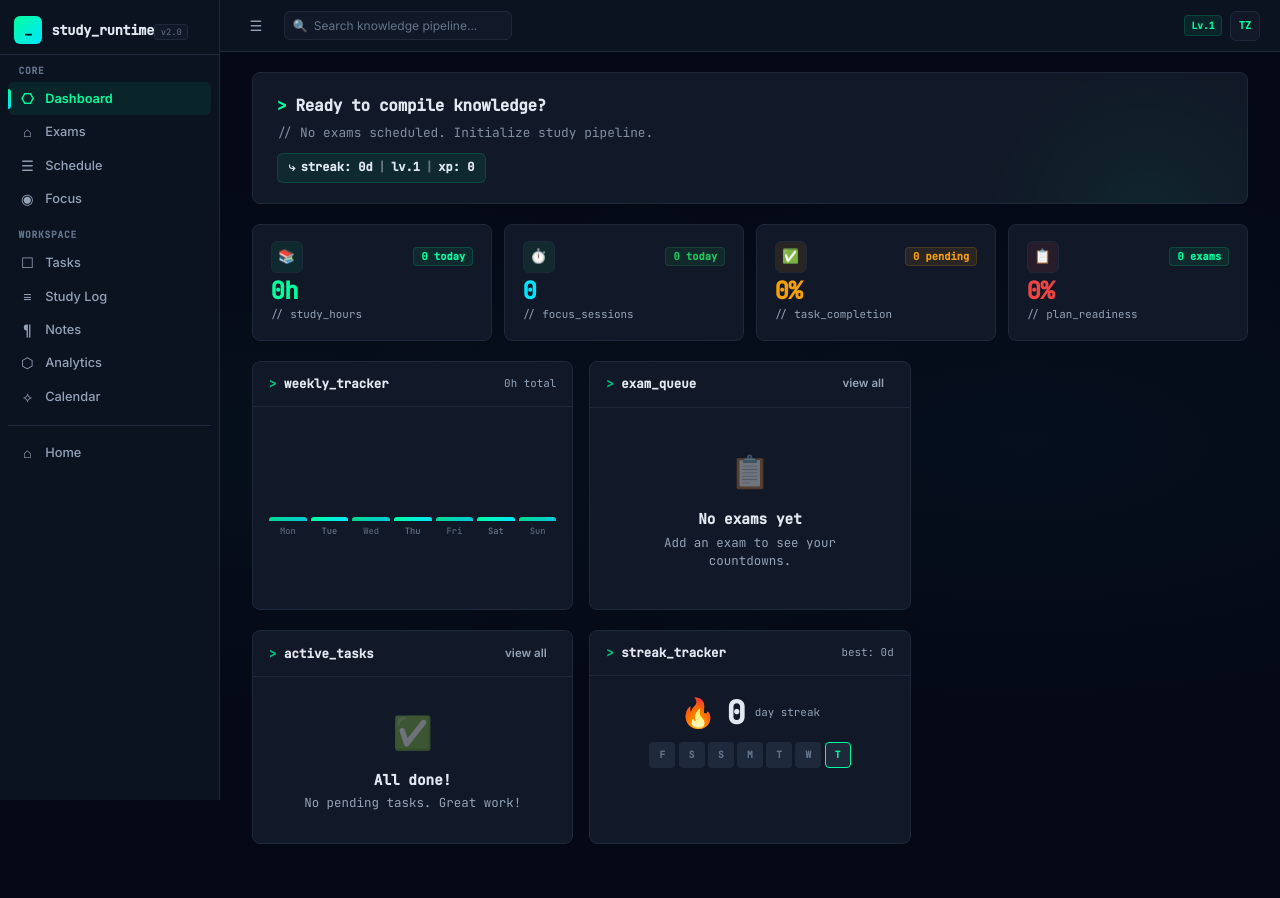
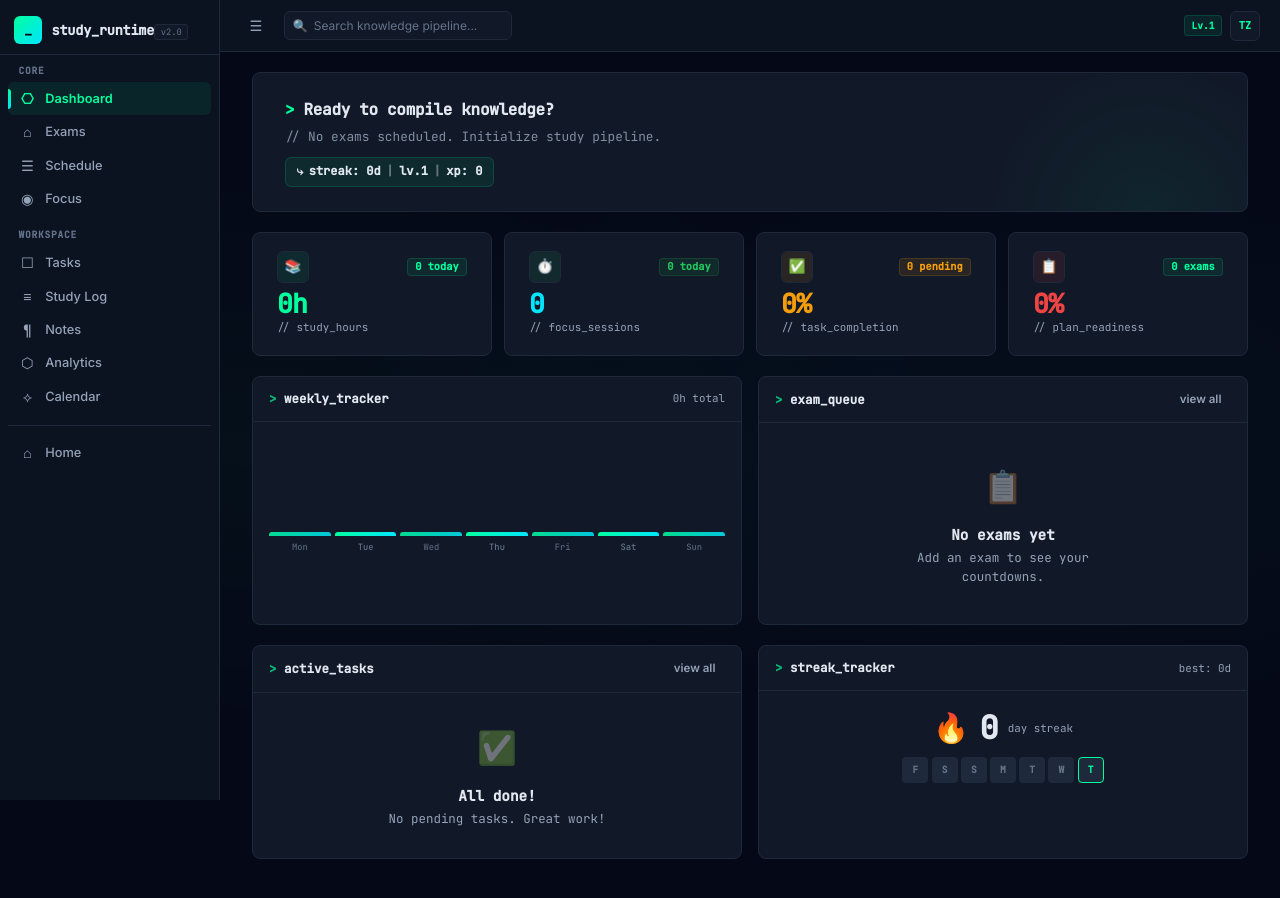
Before and after one commit to TabiqZargar/Smart-Exam-Planner, a React (Vite) app: page / in a window 1280 px wide. Both pictures are taken after a click on the button "launch_app". Built offline with nearby package versions, Linux system fonts and the light colour scheme.

Commit message:
fixed for desktop

```diff
--- a/src/App.css
+++ b/src/App.css
@@ -341,7 +341,7 @@ select.input {
 
 .stats-grid {
   display: grid;
-  grid-template-columns: repeat(auto-fit, minmax(180px, 1fr));
+  grid-template-columns: repeat(auto-fit, minmax(min(100%, 200px), 1fr));
   gap: 0.75rem; margin-bottom: 1.25rem;
 }
 .stat-card {
@@ -378,12 +378,12 @@ select.input {
 }
 
 .dashboard-grid {
-  display: grid; grid-template-columns: 1fr;
+  display: grid;
+  grid-template-columns: repeat(auto-fill, minmax(min(100%, 360px), 1fr));
   gap: 0.875rem; margin-bottom: 1.25rem;
 }
-@media (min-width: 768px) { .dashboard-grid { grid-template-columns: 1fr 1fr; } }
-@media (min-width: 1280px) { .dashboard-grid { grid-template-columns: repeat(3, 1fr); gap: 1rem; } }
-@media (min-width: 1920px) { .dashboard-grid { grid-template-columns: repeat(4, 1fr); gap: 1.25rem; } }
+@media (min-width: 1024px) { .dashboard-grid { gap: 1rem; } }
+@media (min-width: 1920px) { .dashboard-grid { gap: 1.25rem; } }
 
 /* ===================== EXAMS ===================== */
 .exam-grid {
@@ -1254,8 +1254,9 @@ select.input {
 @media (max-width: 639px) {
   .welcome-banner { padding: 1rem 1.25rem; }
   .welcome-title { font-size: 0.88rem; }
-  .stats-grid { grid-template-columns: 1fr; gap: 0.55rem; }
+  .stats-grid { gap: 0.55rem; }
   .stat-card-value { font-size: 1.25rem; }
+  .stat-card { padding: 0.85rem; }
   .pomodoro-timer { font-size: 3rem; }
   .pomodoro-circle { width: 200px; height: 200px; }
   .pomodoro-fullscreen .pomodoro-timer { font-size: 3.5rem; }
@@ -1277,50 +1278,55 @@ select.input {
 
 /* --- Tablet (768px–1023px) --- */
 @media (min-width: 768px) and (max-width: 1023px) {
-  .stats-grid { grid-template-columns: repeat(2, 1fr); }
   .landing-hero { padding: 4.5rem 2rem 5rem; }
   .landing-title { font-size: 2rem; }
   .calendar-day { min-height: 60px; }
+  .stat-card { padding: 1rem 1.25rem; }
 }
 
 /* --- Laptop (1024px–1279px) --- */
 @media (min-width: 1024px) and (max-width: 1279px) {
-  .content { padding: 1.25rem 1.5rem; max-width: 1200px; }
-  .stats-grid { grid-template-columns: repeat(3, 1fr); }
+  .content { padding: 1.25rem 1.5rem; }
   .landing-features { grid-template-columns: repeat(2, 1fr); }
   .landing-hero { padding: 5rem 2.5rem 6rem; }
   .landing-title { font-size: 2.25rem; }
   .pomodoro-circle { width: 240px; height: 240px; }
   .pomodoro-timer { font-size: 3.5rem; }
   .calendar-day { min-height: 65px; }
+  .stat-card { padding: 1.1rem 1.35rem; }
+  .stat-card-value { font-size: 1.6rem; }
 }
 
 /* --- Desktop (1280px–1535px) --- */
 @media (min-width: 1280px) and (max-width: 1535px) {
-  .content { max-width: 1320px; padding: 1.25rem 2rem; }
-  .stats-grid { grid-template-columns: repeat(4, 1fr); }
+  .content { padding: 1.25rem 2rem; }
   .landing-features { grid-template-columns: repeat(3, 1fr); }
   .landing-hero { padding: 6rem 3rem 7rem; }
   .landing-title { font-size: 2.5rem; }
   .pomodoro-circle { width: 260px; height: 260px; }
+  .stat-card { padding: 1.15rem 1.5rem; }
+  .stat-card-value { font-size: 1.65rem; }
+  .welcome-banner { padding: 1.5rem 2rem; }
 }
 
 /* --- Desktop HD (1536px–1919px) --- */
 @media (min-width: 1536px) and (max-width: 1919px) {
-  .content { max-width: 1480px; padding: 1.5rem 2.5rem; }
-  .stats-grid { grid-template-columns: repeat(4, 1fr); gap: 1rem; }
+  .content { padding: 1.5rem 2.5rem; }
   .landing-hero { padding: 7rem 4rem 8rem; }
   .landing-title { font-size: 2.75rem; }
   .pomodoro-circle { width: 280px; height: 280px; }
   .pomodoro-timer { font-size: 4rem; }
   .calendar-day { min-height: 80px; }
+  .stat-card { padding: 1.25rem 1.65rem; }
+  .stat-card-value { font-size: 1.75rem; }
+  .welcome-banner { padding: 1.5rem 2.25rem; }
 }
 
 /* --- Ultrawide (1920px+) --- */
 @media (min-width: 1920px) {
-  .content { max-width: 1600px; padding: 1.5rem 2.5rem; }
-  .stats-grid { grid-template-columns: repeat(4, 1fr); gap: 1.25rem; }
+  .content { padding: 1.5rem 2.5rem; }
   .stat-card-value { font-size: 1.75rem; }
+  .stat-card { padding: 1.25rem 1.75rem; }
   .landing-hero { padding: 8rem 5rem 9rem; }
   .landing-title { font-size: 3rem; }
   .landing-section { padding: 3.5rem 2rem; }
@@ -1335,9 +1341,9 @@ select.input {
 
 /* --- 4K (2560px+) --- */
 @media (min-width: 2560px) {
-  .content { max-width: 1920px; padding: 2rem 3rem; }
-  .stats-grid { grid-template-columns: repeat(6, 1fr); }
+  .content { padding: 2rem 3rem; }
   .stat-card-value { font-size: 1.85rem; }
+  .stat-card { padding: 1.5rem 2rem; }
   .pomodoro-circle { width: 340px; height: 340px; }
   .pomodoro-timer { font-size: 5rem; }
 }
```
